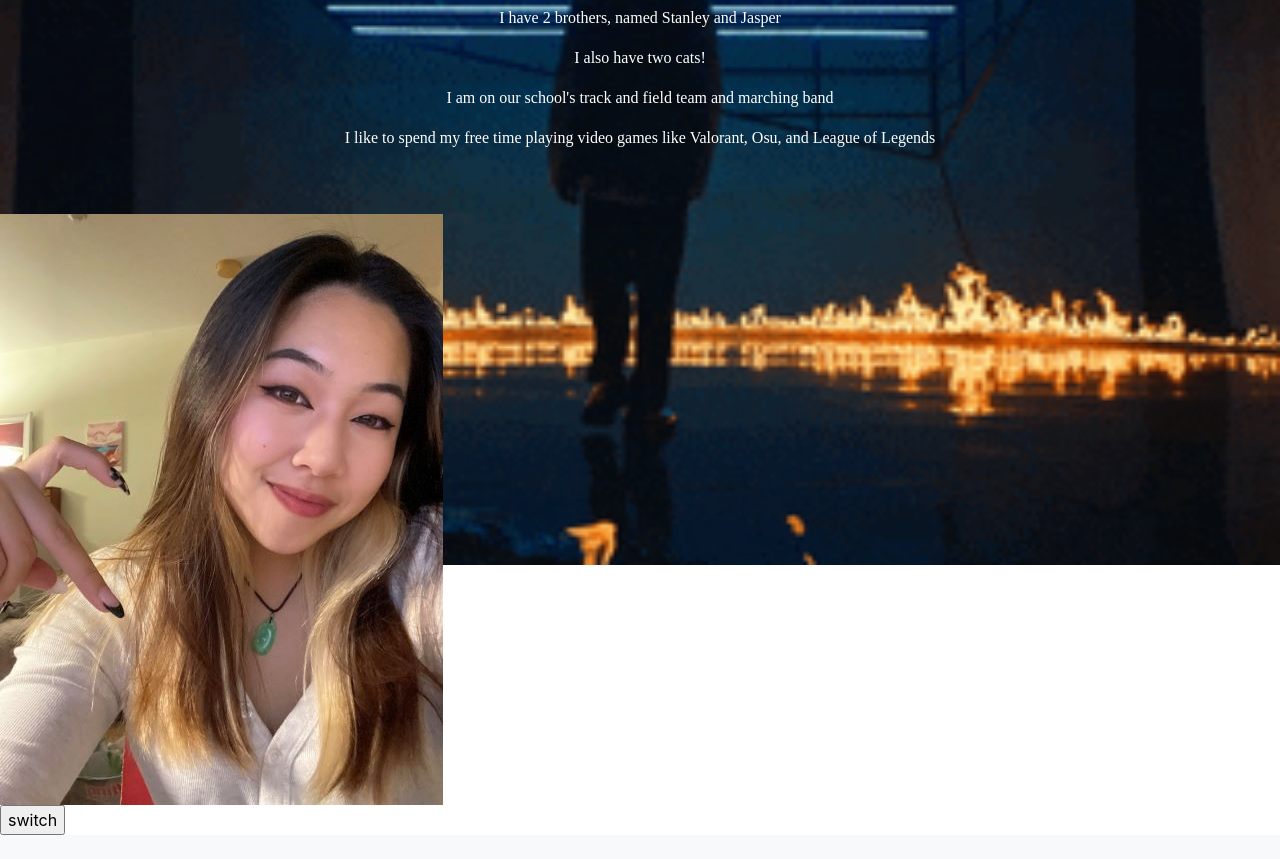
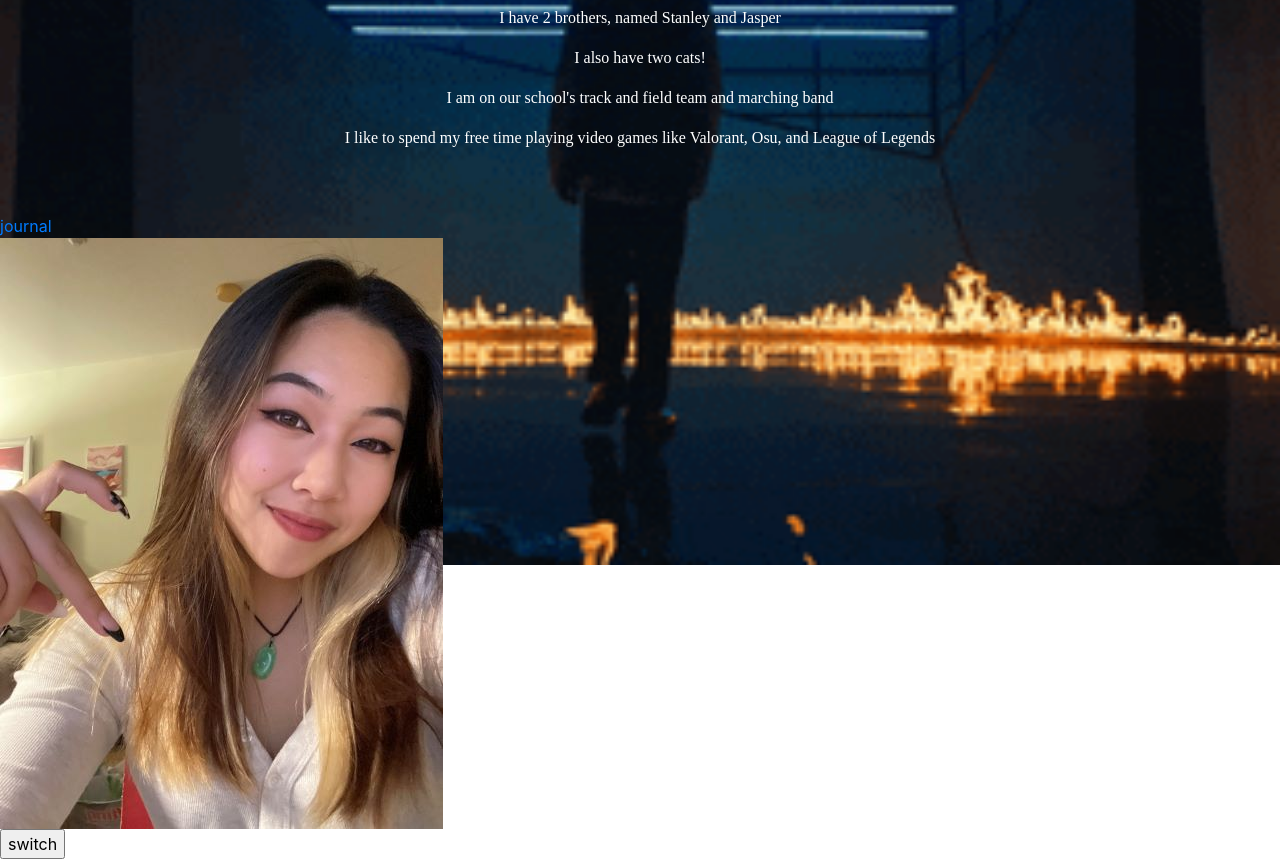
Before and after one commit to yqw7/dominators, a Flask app: page /isabella/ in a window 1280 px wide. Shown: the part 156-1015 px from the top of the page. Before the commit the page ends 991 px from the top, so only its background shows below. Run offline with Flask 2, Linux system fonts and the light colour scheme; some libraries are stand-ins or nearby versions.

Commit message:
last update

```diff
--- a/templates/isabella.html
+++ b/templates/isabella.html
@@ -51,7 +51,7 @@
         xhr.send();
         })
     </script>
-
+    <a href="https://docs.google.com/document/d/1ru-krw9LxC4oGohZRF2XpdgwUlTE7nF5fdzvu13DCVo/edit?usp=sharing"> journal </a>
     <div>
         <img src=/static/isabellaphotos/isabella_no_mask3.jpg id="imageI">
     </div>
```
